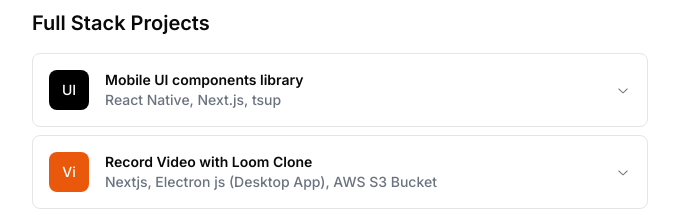
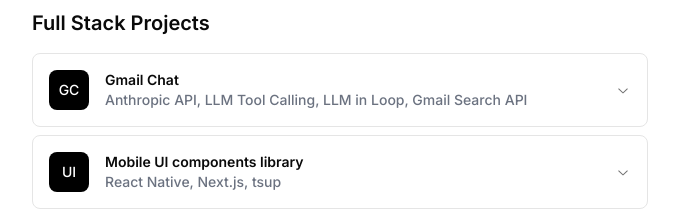
Before and after one commit to mayank2130/portfolio, a Next.js app: page / in a window 1280 px wide. Shown: the part 553-768 px from the top of the page, without its empty margins (300-979 px from the left). Built offline with nearby package versions, Linux system fonts and the light colour scheme.

Commit message:
gmail project

```diff
--- a/src/constants/workExperience.ts
+++ b/src/constants/workExperience.ts
@@ -82,6 +82,18 @@ export const workExperience = [
 
 export const greatWorkExp = [
   {
+    icon: "GC",
+    company: "Gmail Chat",
+    role: "Anthropic API, LLM Tool Calling, LLM in Loop, Gmail Search API",
+    shortdesc:
+      "Using LLM tool calling and a complex designed architecture to extensive email search.",
+    desc: "With tool calling and a complex architecture to put llms in loop for effectively searching emails and finding the right answer to the user query.",
+    bgColor: "bg-black",
+    textColor: "text-white",
+    sourceCode: "https://github.com/mayank2130/",
+    webLink: "",
+  },
+  {
     icon: "UI",
     company: "Mobile UI components library",
     role: "React Native, Next.js, tsup",
```
